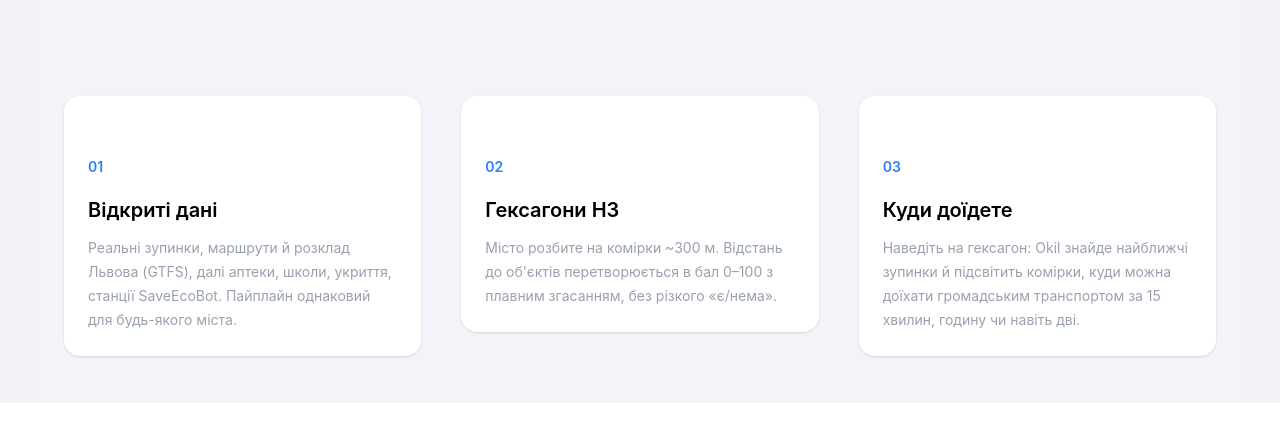
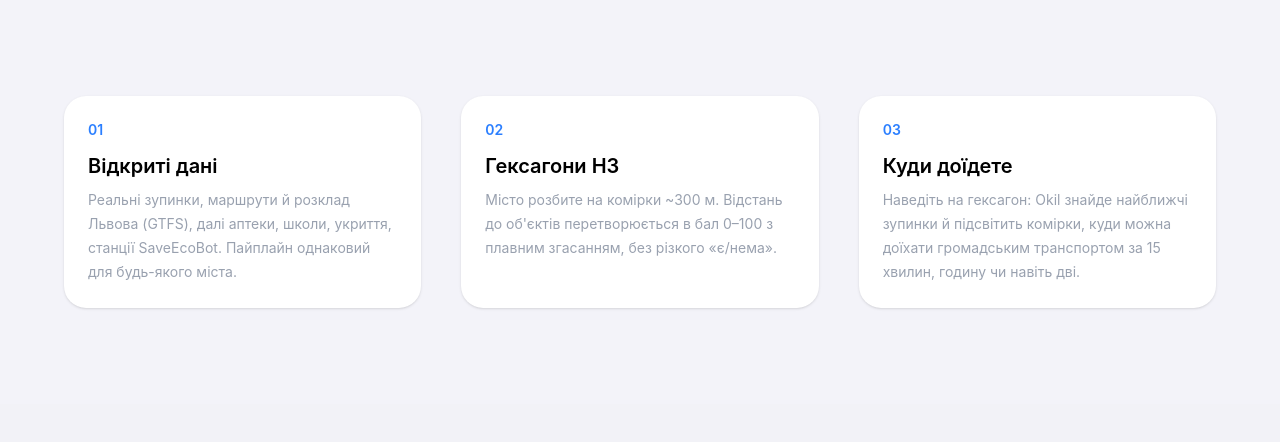
Before and after one commit to danylo131/okil-it-garage, a React (Vite) app: page / in a window 1280 px wide. Shown: the top 442 px of the page. Built offline with nearby package versions, Linux system fonts and the light colour scheme.

Commit message:
feat: redid the card section, a little bit

```diff
--- a/src/App.tsx
+++ b/src/App.tsx
@@ -13,7 +13,7 @@ import { Header } from "./components/header";
 function App() {
   return (
     <>
-      <div className="flex h-full w-full items-center justify-center bg-[#F2F2F7] text-6xl">
+      <div className="flex min-h-svh w-full flex-col bg-[#F2F2F7]">
         <Header />
 
         <Hero />
--- a/src/components/InfoCard.tsx
+++ b/src/components/InfoCard.tsx
@@ -6,12 +6,10 @@ type InfoCardProps = {
 
 export const InfoCard = ({ id, title, description }: InfoCardProps) => {
   return (
-    <div className="h-52.75">
-      <div key={id} className="rounded-2xl bg-white p-6 shadow-sm">
-        <span className="text-sm font-semibold text-blue-500">{id}</span>
-        <div className="mt-4 text-xl font-semibold text-black">{title}</div>
-        <p className="mt-3 text-sm leading-6 text-gray-400">{description}</p>
-      </div>
+    <div className="h-full rounded-[22px] bg-white p-6 shadow-sm">
+      <p className="text-sm font-semibold text-blue-500">{id}</p>
+      <div className="pt-3 text-xl font-semibold text-black">{title}</div>
+      <p className="pt-2 text-sm leading-6 text-gray-400">{description}</p>
     </div>
   );
 };
--- a/src/components/info.tsx
+++ b/src/components/info.tsx
@@ -1,30 +1,9 @@
-// const STEPS = [
-//   {
-//     id: "01",
-//     title: "Відкриті дані",
-//     description:
-//       "Реальні зупинки, маршрути й розклад Львова (GTFS), далі аптеки, школи, укриття, станції SaveEcoBot. Пайплайн однаковий для будь-якого міста.",
-//   },
-//   {
-//     id: "02",
-//     title: "Гексагони H3",
-//     description:
-//       "Місто розбите на комірки ~300 м. Відстань до об'єктів перетворюється в бал 0–100 з плавним згасанням, без різкого «є/нема».",
-//   },
-//   {
-//     id: "03",
-//     title: "Куди доїдете",
-//     description:
-//       "Наведіть на гексагон: Okil знайде найближчі зупинки й підсвітить комірки, куди можна доїхати громадським транспортом за 15 хвилин, годину чи навіть дві.",
-//   },
-// ];
-
 import { InfoCard } from "./InfoCard";
 
 export const Info = () => {
   return (
-    <section className="bg-[#F3F3F9] px-6 py-24">
-      <div className="mx-auto grid max-w-6xl grid-cols-3 gap-10">
+    <div className="flex w-full justify-center bg-[#F3F3F9] px-6 py-24">
+      <div className="mx-auto grid w-full max-w-6xl grid-cols-3 gap-10">
         <InfoCard
           id="01"
           title="Відкриті дані"
@@ -43,6 +22,6 @@ export const Info = () => {
           description="Наведіть на гексагон: Okil знайде найближчі зупинки й підсвітить комірки, куди можна доїхати громадським транспортом за 15 хвилин, годину чи навіть дві."
         />
       </div>
-    </section>
+    </div>
   );
 };
```
